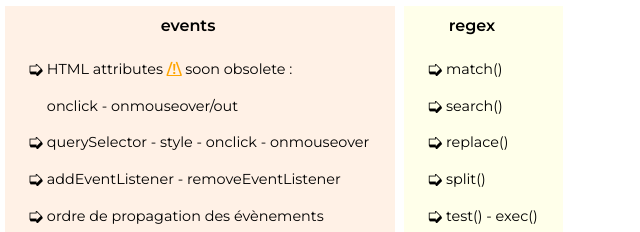
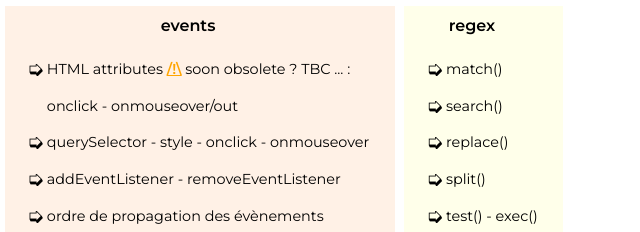
Before and after one commit to alixpel/fichesjavascript, a plain HTML site: page index.html in a window 1280 px wide. Shown: the part 565-797 px from the top of the page, 466-1106 px from the left. Drawn offline with Linux system fonts and the light colour scheme; a script that the page names is missing.

Commit message:
Modify text (content)

```diff
--- a/index.html
+++ b/index.html
@@ -67,7 +67,7 @@
         <div class="category" style="background-color: rgb(255, 241, 230);">
           <h4>events</h4>
           <ul>
-            <li><a href="#htmlattributes">HTML attributes <span>/!\</span> soon obsolete : <br>onclick - onmouseover/out</a></li>
+            <li><a href="#htmlattributes">HTML attributes <span>/!\</span> soon obsolete ? TBC ... : <br>onclick - onmouseover/out</a></li>
             <li><a href="#onclick">querySelector - style - onclick - onmouseover</a></li>
             <li><a href="#addevent">addEventListener - removeEventListener</a></li>
             <li><a href="#order">ordre de propagation des évènements</a></li>
```
